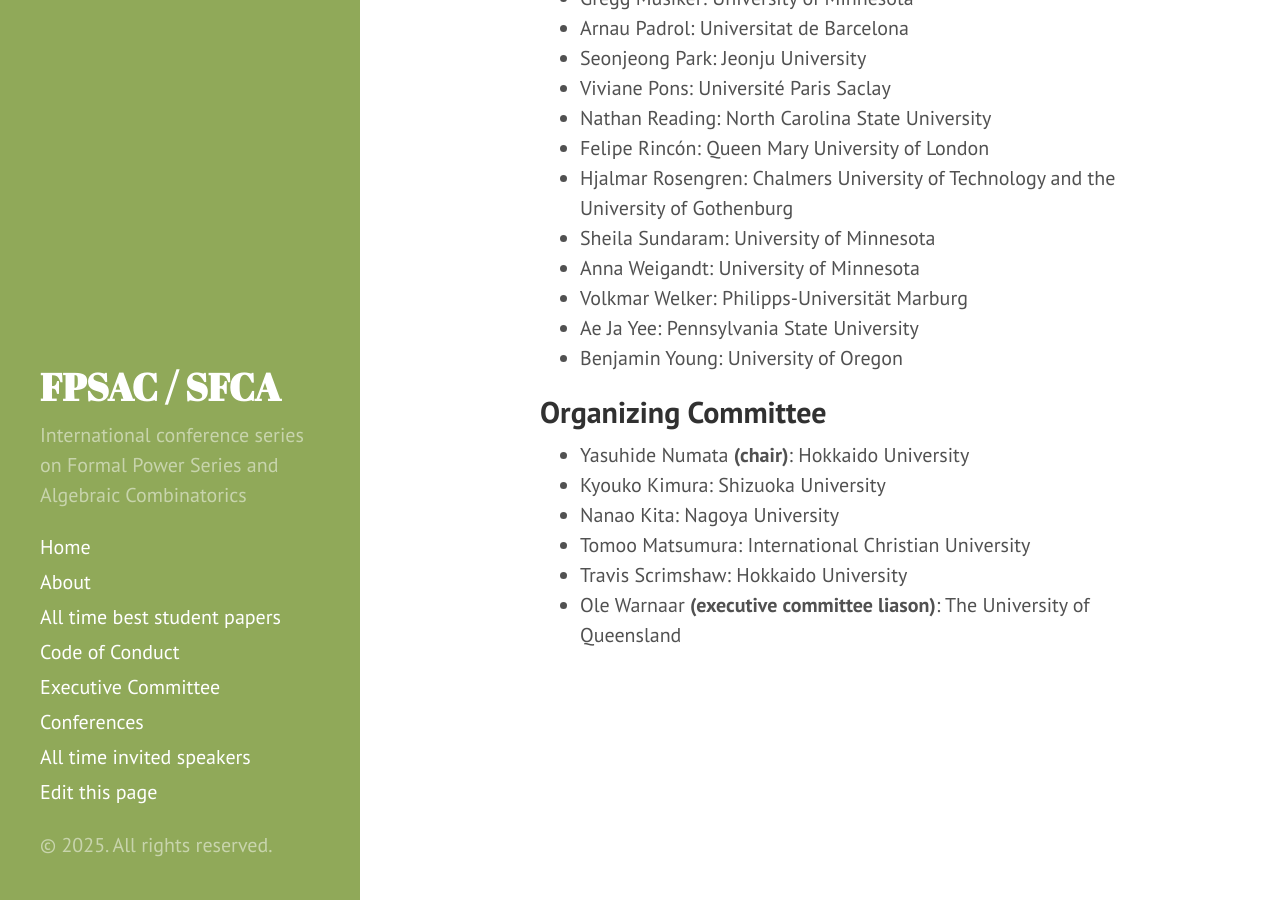
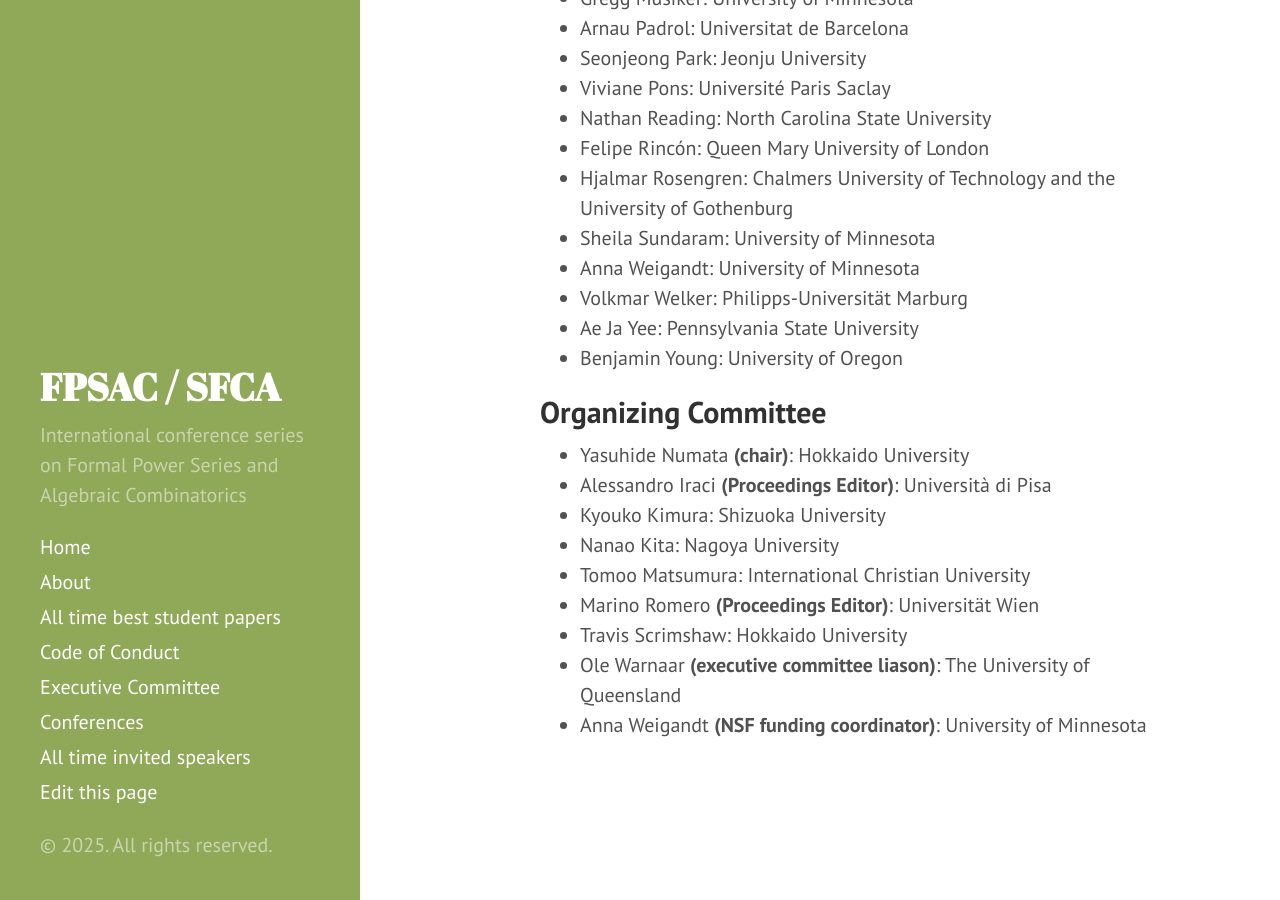
Before and after one commit to FPSAC/FPSAC.github.io, a Jekyll site: the page built from _confs/fpsac-2025.md, in a window 1280 px wide and 900 px high, scrolled down 1817 px. Built offline with Jekyll 4.4.1, drawn with Linux system fonts in a browser that asks for light colours.

Commit message:
Syncing 2025 Committees

```diff
--- a/_confs/fpsac-2025.md
+++ b/_confs/fpsac-2025.md
@@ -114,15 +114,24 @@
 - name: Yasuhide Numata
   affiliation: Hokkaido University
   role: chair
+- name: Alessandro Iraci
+  affiliation: Università di Pisa
+  role: Proceedings Editor
 - name: Kyouko Kimura
   affiliation: Shizuoka University
 - name: Nanao Kita
   affiliation: Nagoya University
 - name: Tomoo Matsumura
   affiliation: International Christian University
+- name: Marino Romero
+  affiliation: Universität Wien
+  role: Proceedings Editor
 - name: Travis Scrimshaw
   affiliation: Hokkaido University
 - name: Ole Warnaar
   affiliation: The University of Queensland
   role: executive committee liason
+- name: Anna Weigandt
+  affiliation: University of Minnesota
+  role: NSF funding coordinator
 ---
```
